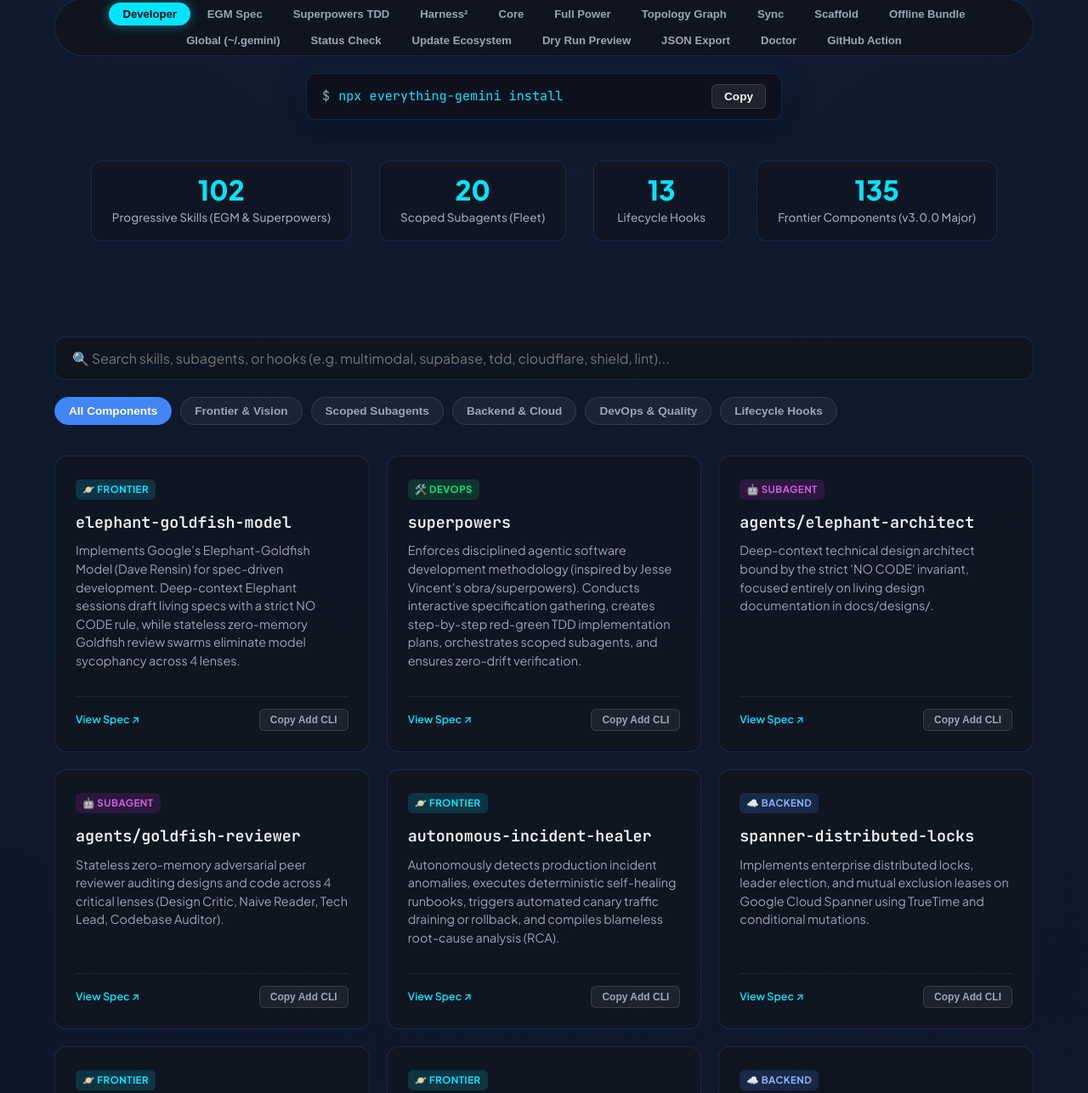
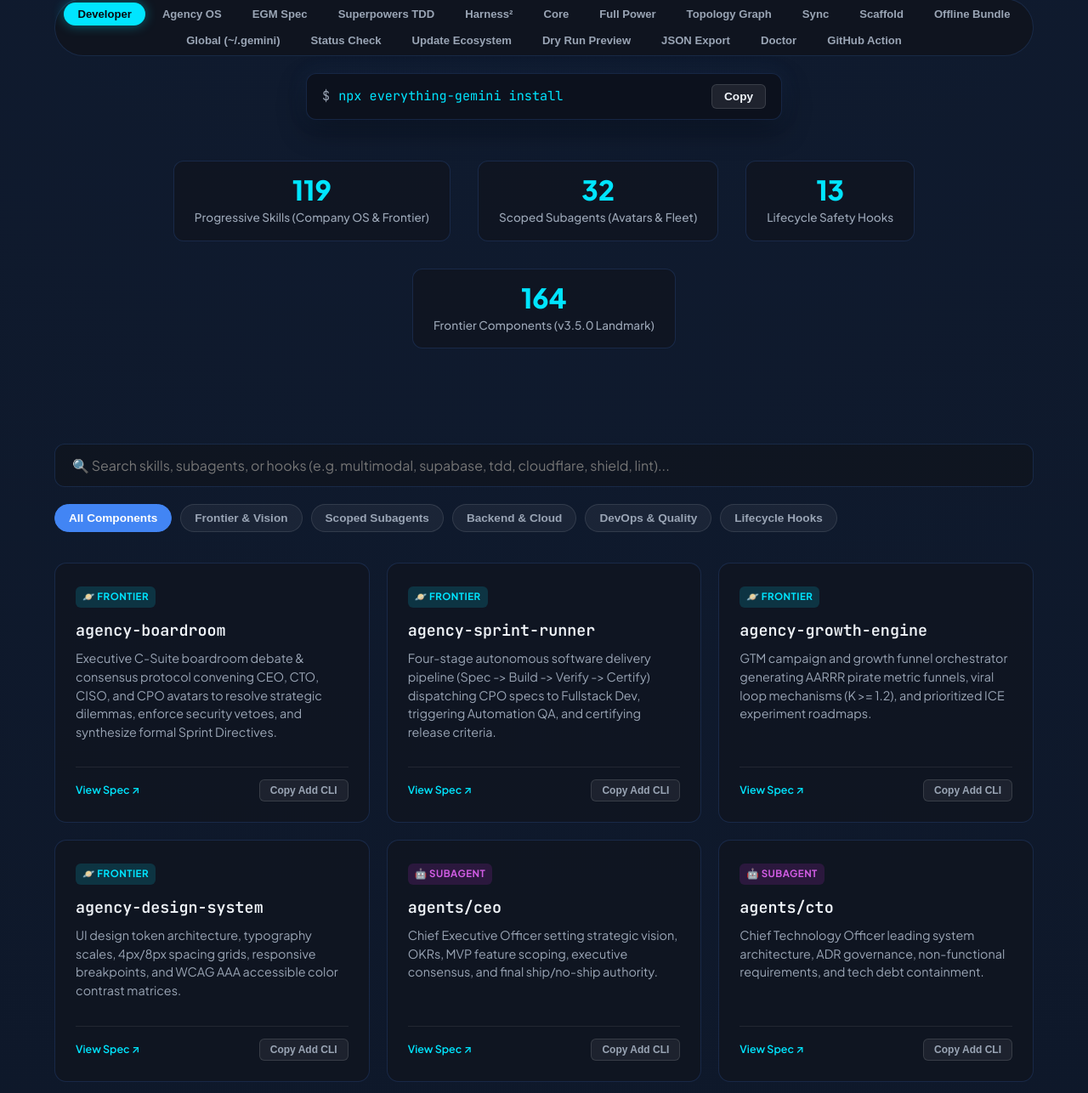
Before and after one commit to salmandev/everything-gemini, a website: page docs/index.html in a window 1280 px wide. Shown: the part 473-1759 px from the top of the page at 85% size. Drawn offline with Linux system fonts and the light colour scheme.

Commit message:
docs(showcase): update salmandev.github.io/everything-gemini showcase to v3.5.0 (164 components)

```diff
--- a/docs/index.html
+++ b/docs/index.html
@@ -9,15 +9,15 @@
   <!-- Open Graph / Facebook / LinkedIn / Discord -->
   <meta property="og:type" content="website">
   <meta property="og:url" content="https://salmandev.github.io/everything-gemini/">
-  <meta property="og:title" content="Everything Gemini — Agent Harness for Google Antigravity">
-  <meta property="og:description" content="44 Progressive Disclosure Skills, 9 Scoped Subagents, and 7 Lifecycle Safety Gates for Gemini 3.8 & Google Antigravity.">
+  <meta property="og:title" content="Everything Gemini — Autonomous Company OS & Multi-Agent Harness for Google Antigravity">
+  <meta property="og:description" content="164 Progressive Disclosure Skills, Scoped Subagents, and Lifecycle Safety Gates for Gemini 3.8 & Google Antigravity.">
   <meta property="og:image" content="https://raw.githubusercontent.com/salmandev/everything-gemini/main/assets/banner.jpg">
 
   <!-- Twitter Card -->
   <meta name="twitter:card" content="summary_large_image">
   <meta name="twitter:url" content="https://salmandev.github.io/everything-gemini/">
-  <meta name="twitter:title" content="Everything Gemini — Agent Harness for Google Antigravity">
-  <meta name="twitter:description" content="48 Progressive Disclosure Skills, 10 Scoped Subagents, and 7 Lifecycle Safety Gates for Gemini 3.8 & Google Antigravity.">
+  <meta name="twitter:title" content="Everything Gemini — Autonomous Company OS & Multi-Agent Harness for Google Antigravity">
+  <meta name="twitter:description" content="164 Progressive Disclosure Skills, Scoped Subagents, and Lifecycle Safety Gates for Gemini 3.8 & Google Antigravity.">
   <meta name="twitter:image" content="https://raw.githubusercontent.com/salmandev/everything-gemini/main/assets/banner.jpg">
 
   <link rel="preconnect" href="https://fonts.googleapis.com">
@@ -538,13 +538,13 @@
     <div class="container nav-inner">
       <a href="#" class="brand">
         🪐 Everything Gemini
-        <span class="brand-badge">v3.0.0</span>
+        <span class="brand-badge">v3.5.0</span>
       </a>
       <div class="nav-links">
         <a href="https://github.com/salmandev/everything-gemini" class="nav-link">GitHub</a>
         <a href="https://www.npmjs.com/package/everything-gemini" class="nav-link">NPM</a>
         <a href="https://github.com/salmandev/everything-gemini/blob/main/CONTRIBUTING.md" class="nav-link" style="color: var(--accent-emerald); font-weight: 600;">✨ Contribute</a>
-        <a href="https://twitter.com/intent/tweet?text=%F0%9F%AA%90%20Everything%20Gemini%20v3.0.0%20is%20live%21%20The%20Google%20EGM%20%26%20Superpowers%20Release%20for%20Google%20Antigravity%20%26%20Gemini%203.8%20with%20102%20progressive%20skills%2C%2020%20subagents%2C%2013%20safety%20hooks%2C%20and%20dual%20spec%20hardening.%0A%0A%F0%9F%91%89%20https%3A%2F%2Fsalmandev.github.io%2Feverything-gemini%2F" target="_blank" class="nav-link" style="color: var(--accent-cyan); font-weight: 600;">🐦 Share on X</a>
+        <a href="https://twitter.com/intent/tweet?text=%F0%9F%AA%90%20Everything%20Gemini%20v3.5.0%20is%20live%21%20The%20Autonomous%20Company%20OS%20for%20Google%20Antigravity%20%26%20Gemini%203.8%20with%20164%20components%20%28119%20skills%2C%2032%20subagents%2C%2013%20safety%20hooks%29.%0A%0A%F0%9F%91%89%20https%3A%2F%2Fsalmandev.github.io%2Feverything-gemini%2F" target="_blank" class="nav-link" style="color: var(--accent-cyan); font-weight: 600;">🐦 Share on X</a>
         <a href="https://www.linkedin.com/sharing/share-offsite/?url=https%3A%2F%2Fsalmandev.github.io%2Feverything-gemini%2F" target="_blank" class="nav-link" style="color: #00a0dc; font-weight: 600;">💼 Share on LinkedIn</a>
         <a href="https://github.com/salmandev/everything-gemini" target="_blank" class="btn-github">
           ⭐ Star on GitHub
@@ -567,6 +567,7 @@
       <!-- Profile Tabs -->
       <div class="profile-tabs">
         <button class="profile-tab active" onclick="setInstallProfile('developer', event)">Developer</button>
+        <button class="profile-tab" onclick="setInstallProfile('agency', event)">Agency OS</button>
         <button class="profile-tab" onclick="setInstallProfile('egm', event)">EGM Spec</button>
         <button class="profile-tab" onclick="setInstallProfile('superpowers', event)">Superpowers TDD</button>
         <button class="profile-tab" onclick="setInstallProfile('harness2', event)">Harness²</button>
@@ -597,20 +598,20 @@
       <!-- Metrics -->
       <div class="metrics">
         <div class="metric-card">
-          <div class="metric-value">102</div>
-          <div class="metric-label">Progressive Skills (EGM & Superpowers)</div>
+          <div class="metric-value">119</div>
+          <div class="metric-label">Progressive Skills (Company OS & Frontier)</div>
         </div>
         <div class="metric-card">
-          <div class="metric-value">20</div>
-          <div class="metric-label">Scoped Subagents (Fleet)</div>
+          <div class="metric-value">32</div>
+          <div class="metric-label">Scoped Subagents (Avatars & Fleet)</div>
         </div>
         <div class="metric-card">
           <div class="metric-value">13</div>
-          <div class="metric-label">Lifecycle Hooks</div>
+          <div class="metric-label">Lifecycle Safety Hooks</div>
         </div>
         <div class="metric-card">
-          <div class="metric-value">135</div>
-          <div class="metric-label">Frontier Components (v3.0.0 Major)</div>
+          <div class="metric-value">164</div>
+          <div class="metric-label">Frontier Components (v3.5.0 Landmark)</div>
         </div>
       </div>
     </section>
@@ -668,6 +669,33 @@
 
   <script>
     const items = [
+      // Autonomous Company OS & C-Suite Avatars (v3.5.0)
+      { name: "agency-boardroom", type: "skill", cat: "frontier", desc: "Executive C-Suite boardroom debate & consensus protocol convening CEO, CTO, CISO, and CPO avatars to resolve strategic dilemmas, enforce security vetoes, and synthesize formal Sprint Directives." },
+      { name: "agency-sprint-runner", type: "skill", cat: "frontier", desc: "Four-stage autonomous software delivery pipeline (Spec -> Build -> Verify -> Certify) dispatching CPO specs to Fullstack Dev, triggering Automation QA, and certifying release criteria." },
+      { name: "agency-growth-engine", type: "skill", cat: "frontier", desc: "GTM campaign and growth funnel orchestrator generating AARRR pirate metric funnels, viral loop mechanisms (K >= 1.2), and prioritized ICE experiment roadmaps." },
+      { name: "agency-design-system", type: "skill", cat: "frontier", desc: "UI design token architecture, typography scales, 4px/8px spacing grids, responsive breakpoints, and WCAG AAA accessible color contrast matrices." },
+      { name: "agents/ceo", type: "subagent", cat: "subagent", desc: "Chief Executive Officer setting strategic vision, OKRs, MVP feature scoping, executive consensus, and final ship/no-ship authority." },
+      { name: "agents/cto", type: "subagent", cat: "subagent", desc: "Chief Technology Officer leading system architecture, ADR governance, non-functional requirements, and tech debt containment." },
+      { name: "agents/ciso", type: "subagent", cat: "subagent", desc: "Chief Information Security Officer enforcing zero-trust defense, STRIDE threat modeling, and holding unilateral security veto authority." },
+      { name: "agents/cpo", type: "subagent", cat: "subagent", desc: "Chief Product Officer authoring PRDs, user journey maps, feature roadmaps, and BDD acceptance criteria." },
+      { name: "agents/cmo", type: "subagent", cat: "subagent", desc: "Chief Marketing Officer directing brand positioning, competitive differentiators, multi-channel GTM launch campaigns, and marketing OKRs." },
+      { name: "agents/growth-hacker", type: "subagent", cat: "subagent", desc: "Growth & Viral Loop Engineer designing product-led growth (PLG) mechanics, AARRR pirate metric funnels, and viral sharing incentives." },
+      { name: "agents/ui-ux-designer", type: "subagent", cat: "subagent", desc: "Lead Product & Interaction Designer architecting design token systems, responsive wireframe layouts, and WCAG AAA accessibility." },
+      { name: "agents/copywriter", type: "subagent", cat: "subagent", desc: "Senior Technical Copywriter crafting high-converting landing page value propositions, social launch packs, and CLI microcopy." },
+      { name: "agents/fullstack-developer", type: "subagent", cat: "subagent", desc: "Lead Fullstack Engineer implementing clean architecture, surgical diffs, API endpoints, modern frontend UI, and database schemas." },
+      { name: "agents/automation-tester", type: "subagent", cat: "subagent", desc: "Senior QA Automation Engineer building Playwright E2E suites, visual regression pixel testing, and boundary fuzzing." },
+
+      // Gemini Game Studios & Argon 3D (v3.2.0 - v3.3.0)
+      { name: "game-studio", type: "skill", cat: "frontier", desc: "Virtual game development studio orchestrator, standardized GDD authoring, core loops, sprint planning, and multi-department review." },
+      { name: "game-audio-synthesizer", type: "skill", cat: "frontier", desc: "Procedural Web Audio API sound effects (SFX) and dynamic ambient background music with zero external audio assets." },
+      { name: "argon-3d-scene-architect", type: "skill", cat: "frontier", desc: "High-performance Three.js, WebGL2, and WebGPU scene graphs, PBR materials, soft shadows, EffectComposer post-processing, and context-loss recovery." },
+      { name: "argon-3d-game-engine", type: "skill", cat: "frontier", desc: "Decoupled fixed-timestep physics loops, player controllers, camera follow rigs, and finite state machines." },
+      { name: "argon-procedural-asset-generator", type: "skill", cat: "frontier", desc: "Algorithmic mesh generation, elevation-gradient terrain, procedural pine trees, canvas textures, and InstancedMesh batching." },
+      { name: "argon-visual-critique-loop", type: "skill", cat: "frontier", desc: "Multi-turn visual critique and autonomous self-refinement evaluating camera framing, lighting contrast, and shadow acne." },
+      { name: "agents/spatial-game-architect", type: "subagent", cat: "subagent", desc: "3D Graphics & Game Architect specializing in Three.js, WebGPU, Rapier/Cannon physics, and procedural mesh synthesis." },
+      { name: "agents/game-director", type: "subagent", cat: "subagent", desc: "Executive Game Director & Studio Producer orchestrating multi-department game development, GDD authorship, and gold release certification." },
+      { name: "google-ax", type: "skill", cat: "backend", desc: "Cluster orchestrator for Google AX on Agent Substrate, declarative ax.io/v1alpha1 manifests, sub-second suspension/resume, and zero-trust egress gating." },
+
       // Google Elephant-Goldfish Model (EGM) & Superpowers (v3.0.0)
       { name: "elephant-goldfish-model", type: "skill", cat: "frontier", desc: "Implements Google's Elephant-Goldfish Model (Dave Rensin) for spec-driven development. Deep-context Elephant sessions draft living specs with a strict NO CODE rule, while stateless zero-memory Goldfish review swarms eliminate model sycophancy across 4 lenses." },
       { name: "superpowers", type: "skill", cat: "devops", desc: "Enforces disciplined agentic software development methodology (inspired by Jesse Vincent's obra/superpowers). Conducts interactive specification gathering, creates step-by-step red-green TDD implementation plans, orchestrates scoped subagents, and ensures zero-drift verification." },
@@ -928,6 +956,7 @@
       if (ev && ev.target) ev.target.classList.add('active');
       const cmdEl = document.getElementById('cmd-text');
       if (profile === 'developer') cmdEl.innerText = 'npx everything-gemini install --profile developer';
+      else if (profile === 'agency') cmdEl.innerText = 'npx everything-gemini agency status';
       else if (profile === 'egm') cmdEl.innerText = 'npx everything-gemini egm brainstorm';
       else if (profile === 'superpowers') cmdEl.innerText = 'npx everything-gemini superpowers init';
       else if (profile === 'harness2') cmdEl.innerText = 'npx everything-gemini harness2';
```
Also changed, not shown: agents/cmo.md (line endings or trailing spaces), agents/copywriter.md (line endings or trailing spaces), agents/growth-hacker.md (line endings or trailing spaces), agents/ui-ux-designer.md (line endings or trailing spaces), docs/LAUNCH_KIT_v3.5.0.md (line endings or trailing spaces), skills/agency-design-system/SKILL.md (line endings or trailing spaces), skills/agency-growth-engine/SKILL.md (line endings or trailing spaces), 1 other file.
